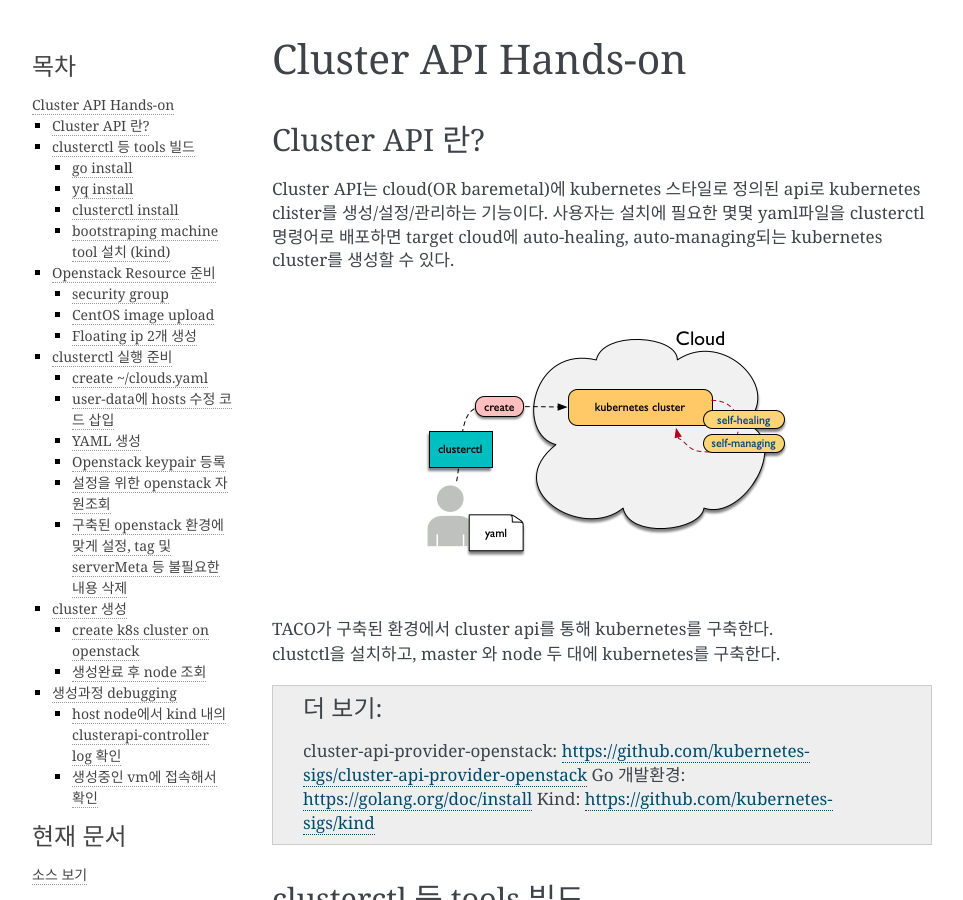
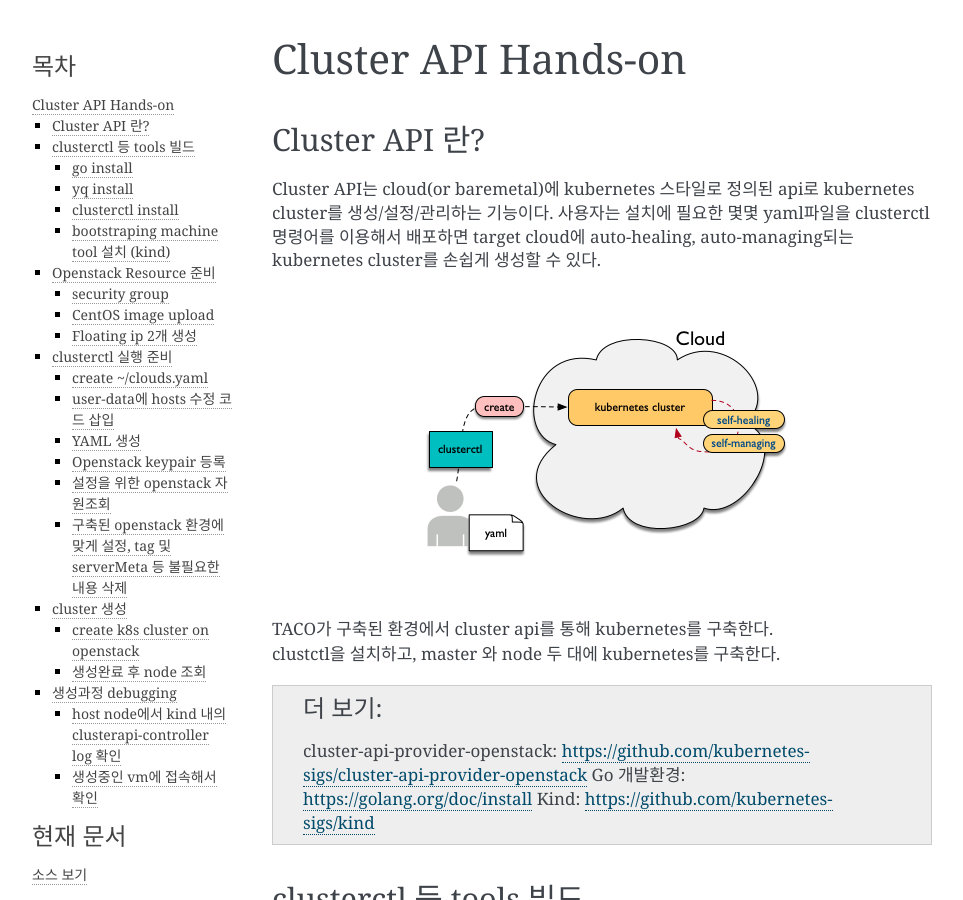
Before and after one commit to openinfradev/openinfraday-2019-handson-docs, a Sphinx documentation site: the page built from docs/source/cluster-api.rst, in a window 1280 px wide and 900 px high. Shown: the whole window, without its empty margins (148-1111 px from the left). Built offline with Sphinx 7.4.7, drawn with Linux system fonts in a browser that asks for light colours.

Commit message:
Update cluster-api.rst

```diff
--- a/docs/source/cluster-api.rst
+++ b/docs/source/cluster-api.rst
@@ -5,8 +5,8 @@ Cluster API Hands-on
 Cluster API 란?
 ========================
 
-Cluster API는 cloud(OR baremetal)에 kubernetes 스타일로 정의된 api로 kubernetes clister를 생성/설정/관리하는 기능이다.
-사용자는 설치에 필요한 몇몇 yaml파일을 clusterctl 명령어로 배포하면 target cloud에 auto-healing, auto-managing되는 kubernetes cluster를 생성할 수 있다.
+Cluster API는 cloud(or baremetal)에 kubernetes 스타일로 정의된 api로 kubernetes cluster를 생성/설정/관리하는 기능이다.
+사용자는 설치에 필요한 몇몇 yaml파일을 clusterctl 명령어를 이용해서 배포하면 target cloud에 auto-healing, auto-managing되는 kubernetes cluster를 손쉽게 생성할 수 있다.
 
 .. figure:: _static/clusterapi-is.png
 
```
